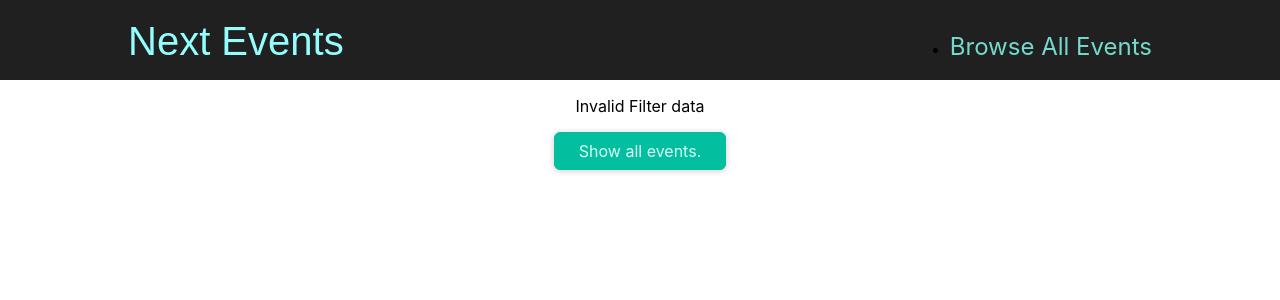
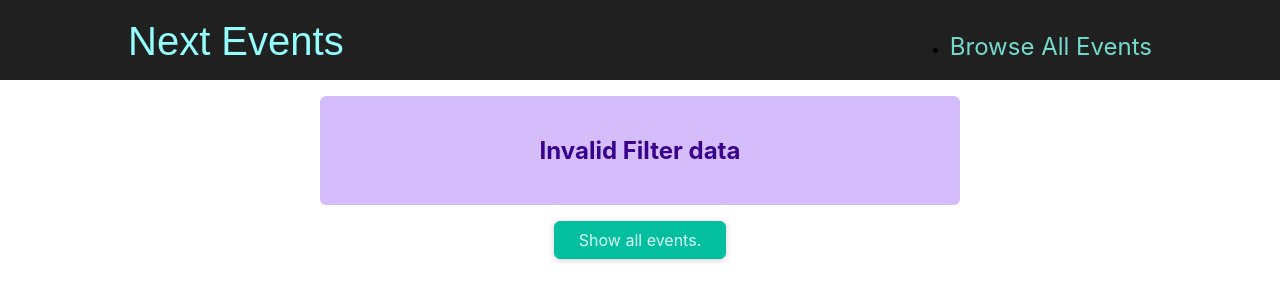
Before and after one commit to Gagandeep39/nextjs-event-management, a Next.js app: page /events/e2 in a window 1280 px wide. Shown: the top 300 px of the page. Built offline with nearby package versions, Linux system fonts and the light colour scheme.

Commit message:
Added error alert in slig page

```diff
--- a/pages/events/[...slug].jsx
+++ b/pages/events/[...slug].jsx
@@ -3,6 +3,7 @@ import { Fragment } from 'react';
 import EventList from '../../components/events/event-list';
 import ResultsTitle from '../../components/events/results-title';
 import Button from '../../components/ui/button';
+import ErrorAlert from '../../components/ui/error-alert';
 import { getFilteredEvents } from '../data/dummy-data';
 
 const FilteredEvents = () => {
@@ -25,7 +26,9 @@ const FilteredEvents = () => {
   ) {
     return (
       <Fragment>
-        <p className="center">Invalid Filter data</p>
+        <ErrorAlert>
+          <p>Invalid Filter data</p>
+        </ErrorAlert>
         <div className="center">
           <Button link="/events">Show all events.</Button>
         </div>
@@ -38,7 +41,9 @@ const FilteredEvents = () => {
   if (!filteredEvents || filteredEvents.length === 0) {
     return (
       <Fragment>
-        <p className="center">No Events found with current filter</p>
+        <ErrorAlert>
+          <p>No Events found with current filter</p>
+        </ErrorAlert>
         <div className="center">
           <Button link="/events">Show all events.</Button>
         </div>
```
